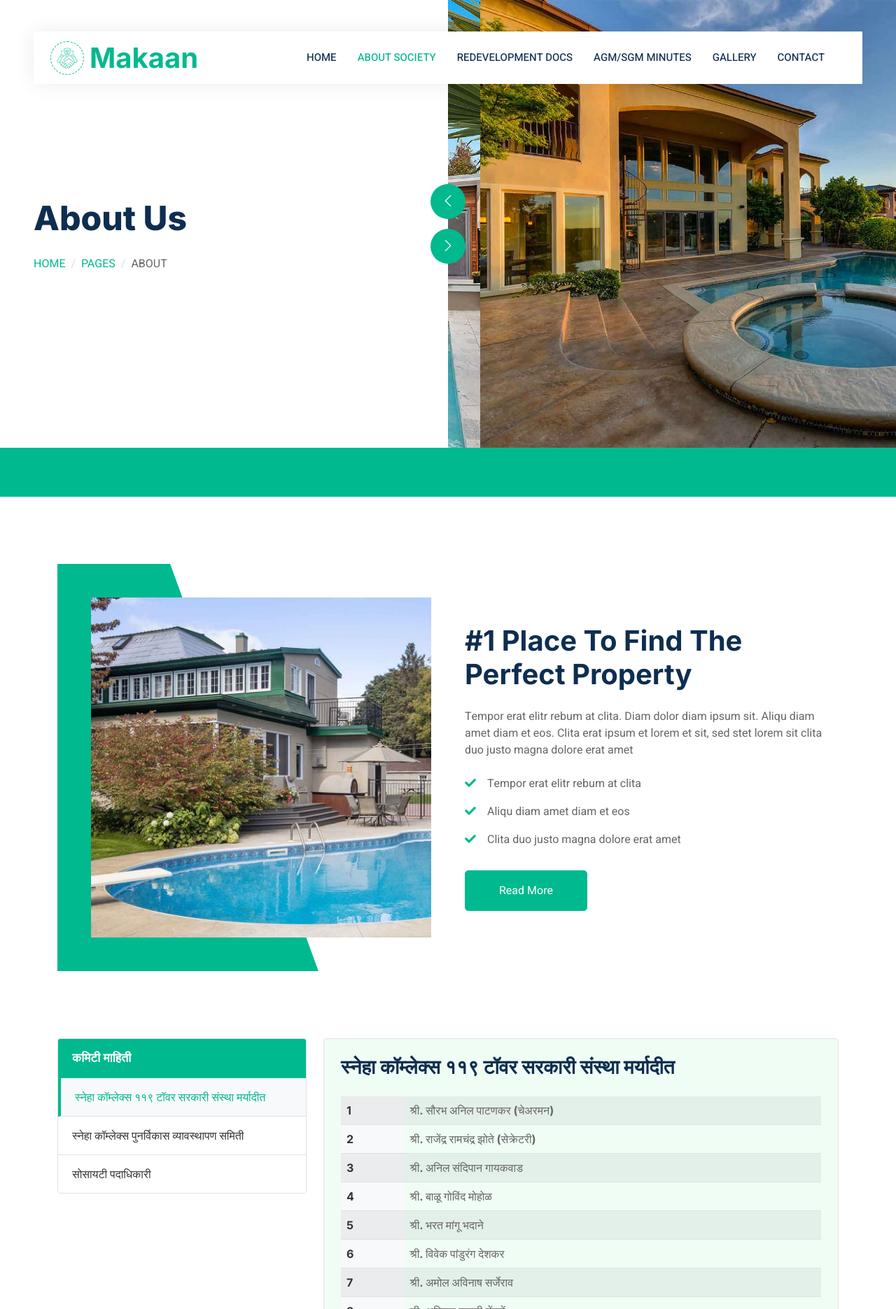
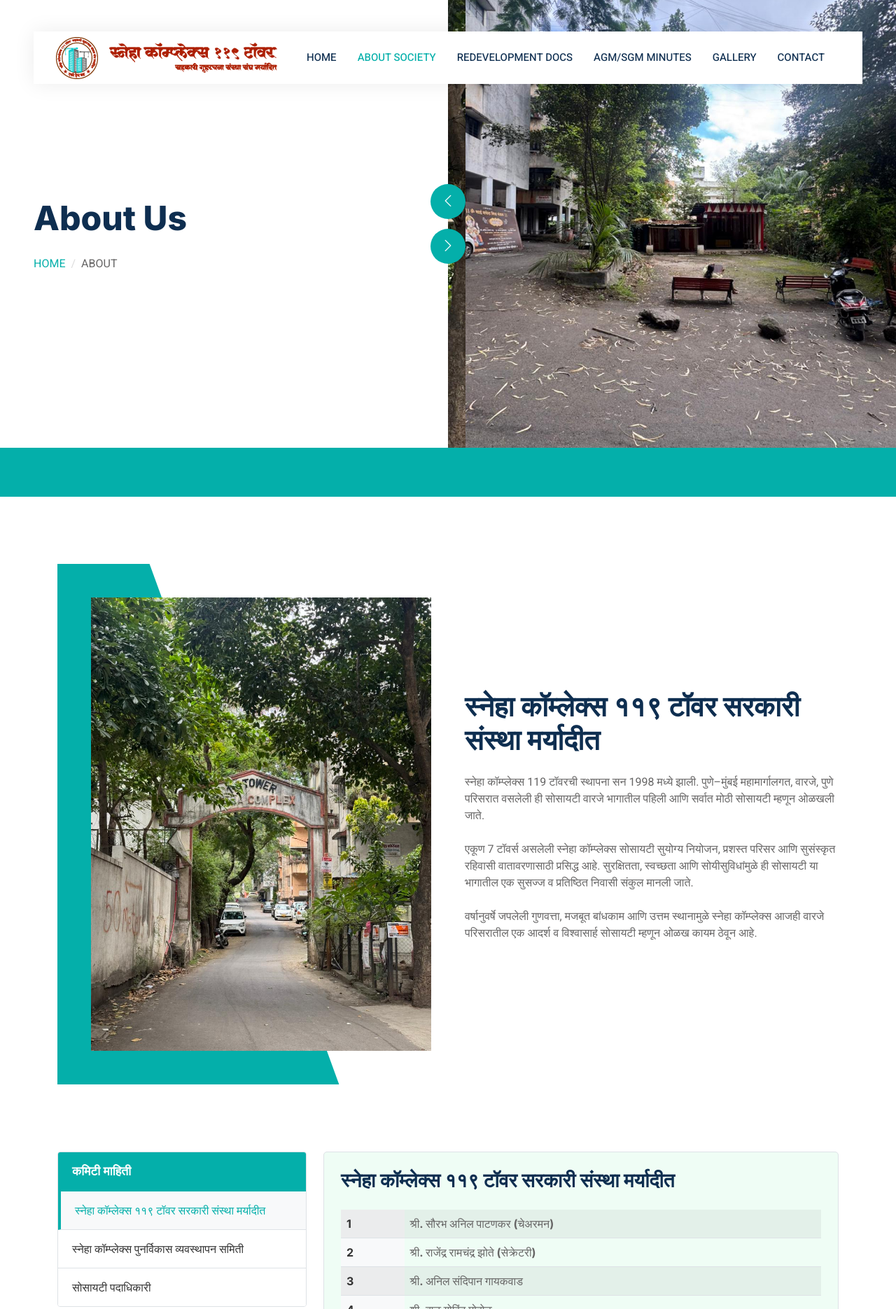
Before and after one commit to shivam-mane/sneha-complex, a plain HTML site: page about.html in a window 1280 px wide. Shown: the top 1871 px of the page at 70% size. Drawn offline with nearby package versions, Linux system fonts and the light colour scheme.

Commit message:
updated images and text

```diff
--- a/about.html
+++ b/about.html
@@ -47,10 +47,10 @@
         <div class="container-fluid nav-bar bg-transparent">
             <nav class="navbar navbar-expand-lg bg-white navbar-light py-0 px-4">
                 <a href="index.html" class="navbar-brand d-flex align-items-center text-center">
-                    <div class="icon p-2 me-2">
-                        <img class="img-fluid" src="img/icon-deal.png" alt="Icon" style="width: 30px; height: 30px;">
+                    <div class="logo-sneha">
+                        <img class="img-fluid" src="img/logo-sneha.png" alt="Icon">
                     </div>
-                    <h1 class="m-0 text-primary">Makaan</h1>
+                    <img class="img-fluid" src="img/main-sneha-logo.png" style="width: 15rem" alt="Icon">
                 </a>
                 <button type="button" class="navbar-toggler" data-bs-toggle="collapse" data-bs-target="#navbarCollapse">
                     <span class="navbar-toggler-icon"></span>
@@ -59,8 +59,7 @@
                     <div class="navbar-nav ms-auto">
                         <a href="index.html" class="nav-item nav-link">Home</a>
                         <a href="about.html" class="nav-item nav-link active">About Society</a>
-                        <a href="redevelopment.html"
-                            class="nav-item nav-link">Redevelopment Docs</a>
+                        <a href="redevelopment.html" class="nav-item nav-link">Redevelopment Docs</a>
                         <a href="minutes.html" class="nav-item nav-link">AGM/SGM Minutes</a>
                         <a href="gallery.html" class="nav-item nav-link">Gallery</a>
                         <a href="contact.html" class="nav-item nav-link">Contact</a>
@@ -79,7 +78,7 @@
                     <nav aria-label="breadcrumb animated fadeIn">
                         <ol class="breadcrumb text-uppercase">
                             <li class="breadcrumb-item"><a href="#">Home</a></li>
-                            <li class="breadcrumb-item"><a href="#">Pages</a></li>
+                            <!-- <li class="breadcrumb-item"><a href="#">Pages</a></li> -->
                             <li class="breadcrumb-item text-body active" aria-current="page">About</li>
                         </ol>
                     </nav>
@@ -87,10 +86,10 @@
                 <div class="col-md-6 animated fadeIn">
                     <div class="owl-carousel header-carousel">
                         <div class="owl-carousel-item">
-                            <img class="img-fluid" src="img/carousel-1.jpg" alt="">
+                            <img class="img-fluid" src="img\gallery\new\photo.jpg" alt="">
                         </div>
                         <div class="owl-carousel-item">
-                            <img class="img-fluid" src="img/carousel-2.jpg" alt="">
+                            <img class="img-fluid" src="img\gallery\new\photo_2.jpg" alt="">
                         </div>
                     </div>
                 </div>
@@ -141,18 +140,20 @@
                 <div class="row g-5 align-items-center">
                     <div class="col-lg-6 wow fadeIn" data-wow-delay="0.1s">
                         <div class="about-img position-relative overflow-hidden p-5 pe-0">
-                            <img class="img-fluid w-100" src="img/about.jpg">
+                            <img class="img-fluid w-100"
+                                src="img/gallery/WhatsApp Image 2025-12-13 at 7.43.36 PM (1).jpeg">
                         </div>
                     </div>
                     <div class="col-lg-6 wow fadeIn" data-wow-delay="0.5s">
-                        <h1 class="mb-4">#1 Place To Find The Perfect Property</h1>
-                        <p class="mb-4">Tempor erat elitr rebum at clita. Diam dolor diam ipsum sit. Aliqu diam amet
-                            diam et eos. Clita erat ipsum et lorem et sit, sed stet lorem sit clita duo justo magna
-                            dolore erat amet</p>
-                        <p><i class="fa fa-check text-primary me-3"></i>Tempor erat elitr rebum at clita</p>
-                        <p><i class="fa fa-check text-primary me-3"></i>Aliqu diam amet diam et eos</p>
-                        <p><i class="fa fa-check text-primary me-3"></i>Clita duo justo magna dolore erat amet</p>
-                        <a class="btn btn-primary py-3 px-5 mt-3" href="">Read More</a>
+                        <h1 class="mb-4">स्नेहा कॉम्लेक्स ११९ टॉवर सरकारी संस्था मर्यादीत</h1>
+                        <p class="mb-4">स्नेहा कॉम्प्लेक्स 119 टॉवरची स्थापना सन 1998 मध्ये झाली. पुणे–मुंबई
+                            महामार्गालगत, वारजे, पुणे परिसरात वसलेली ही सोसायटी वारजे भागातील पहिली आणि सर्वात मोठी
+                            सोसायटी म्हणून ओळखली जाते.</p>
+                         <p class="mb-4"> एकूण 7 टॉवर्स असलेली स्नेहा कॉम्प्लेक्स सोसायटी सुयोग्य नियोजन, प्रशस्त परिसर आणि सुसंस्कृत
+                            रहिवासी वातावरणासाठी प्रसिद्ध आहे. सुरक्षितता, स्वच्छता आणि सोयीसुविधांमुळे ही सोसायटी या
+                            भागातील एक सुसज्ज व प्रतिष्ठित निवासी संकुल मानली जाते.</p><p class="mb-4">
+                            वर्षानुवर्षे जपलेली गुणवत्ता, मजबूत बांधकाम आणि उत्तम स्थानामुळे स्नेहा कॉम्प्लेक्स आजही
+                            वारजे परिसरातील एक आदर्श व विश्वासार्ह सोसायटी म्हणून ओळख कायम ठेवून आहे.</p>
                     </div>
                 </div>
             </div>
@@ -269,7 +270,7 @@
             </div>
         </div> -->
         <!-- Team End -->
- <div class="container-xxl py-5">
+        <div class="container-xxl py-5">
             <div class="container">
                 <div class="row g-4">
 
@@ -289,7 +290,7 @@
                                 <button class="nav-link  marathi-text" id="v-pills-main-tab" data-bs-toggle="pill"
                                     data-bs-target="#v-pills-main" type="button" role="tab" aria-controls="v-pills-main"
                                     aria-selected="true">
-                                    स्नेहा कॉम्लेक्स पुनर्विकास व्यावस्थापण समिती
+                                    स्नेहा कॉम्प्लेक्स पुनर्विकास व्यवस्थापन समिती
 
                                 </button>
                                 <button class="nav-link  marathi-text" id="v-pills-society-tab" data-bs-toggle="pill"
@@ -485,7 +486,7 @@
                             <div class="tab-pane fade " id="v-pills-main" role="tabpanel"
                                 aria-labelledby="v-pills-main-tab">
                                 <div class="bg-light rounded p-4 border">
-                                    <h3 class="mb-4 marathi-text">स्नेहा कॉम्लेक्स पुनर्विकास व्यावस्थापण समिती
+                                    <h3 class="mb-4 marathi-text">स्नेहा कॉम्प्लेक्स पुनर्विकास व्यवस्थापन समिती
                                     </h3>
                                     <!-- <p class="mb-4 text-muted">संयुक्त पुनर्विकास प्रकल्पासाठी निवडलेली व्यवस्थापन समिती
                                         :</p> -->
@@ -565,9 +566,9 @@
                         <h5 class="text-white mb-4">Get In Touch</h5>
                         <p class="mb-2"><i class="fa fa-map-marker-alt me-3"></i>Mumbai Pune Bypass Road Survey No, 119,
                             Sneha Complex Rd, Motiram Nagar, Warje, Pune, Maharashtra 411058</p>
-                        <p class="mb-2"><i class="fa fa-phone-alt me-3"></i>+012 345 67890</p>
-                        <p class="mb-2"><i class="fa fa-envelope me-3"></i>info@example.com</p>
-                        <div class="d-flex pt-2">
+                        <p class="mb-2"><i class="fa fa-phone-alt me-3"></i>+91 79720 30648 / 87886 12275</p>
+                        <p class="mb-2"><i class="fa fa-envelope me-3"></i>chairman@snehacomplex.in</p>
+                        <div class="d-flex pt-2 d-none">
                             <a class="btn btn-outline-light btn-social" href=""><i class="fab fa-twitter"></i></a>
                             <a class="btn btn-outline-light btn-social" href=""><i class="fab fa-facebook-f"></i></a>
                             <a class="btn btn-outline-light btn-social" href=""><i class="fab fa-youtube"></i></a>
@@ -621,7 +622,7 @@
     </div>
 
     <!-- JavaScript Libraries -->
-     <script src="https://code.jquery.com/jquery-3.4.1.min.js"></script>
+    <script src="https://code.jquery.com/jquery-3.4.1.min.js"></script>
     <script src="https://cdn.jsdelivr.net/npm/bootstrap@5.0.0/dist/js/bootstrap.bundle.min.js"></script>
     <script src="lib/wow/wow.min.js"></script>
     <script src="lib/easing/easing.min.js"></script>
--- a/css/style.css
+++ b/css/style.css
@@ -1,6 +1,6 @@
 /********** Template CSS **********/
 :root {
-    --primary: #00B98E;
+    --primary: #04afaa;
     --secondary: #FF6922;
     --light: #EFFDF5;
     --dark: #0E2E50;
@@ -200,6 +200,10 @@
 @media (max-width: 768px) {
     .header-carousel .owl-nav {
         left: 25px;
+    }
+    .logo-sneha{
+        padding: 0 !important;
+        margin: 0 !important;
     }
 }
 
@@ -448,7 +452,7 @@
 }
 
 .sidebar-header {
-    background-color: #00B98E;
+    background-color: #04afaa;
     color: white;
     padding: 15px 20px;
     font-weight: 600;
@@ -472,14 +476,14 @@
 
 .nav-pills .nav-link.active,
 .nav-pills .show>.nav-link {
-    color: #00B98E;
+    color: #04afaa;
     background-color: #f8f9fa;
-    border-left: 4px solid #00B98E;
+    border-left: 4px solid #04afaa;
 }
 
 .nav-pills .nav-link:hover:not(.active) {
     background-color: #f8f9fa;
-    color: #00B98E;
+    color: #04afaa;
 }
 
 .committee-table th {
@@ -515,11 +519,11 @@
 /* .nav-pills .nav-link.active,
 .nav-pills .show>.nav-link {
     color: #fff;
-    background-color: #00B98E;
+    background-color: #04afaa;
     /* Primary Theme Color */
-} */
+}
 
-.nav-pills .nav-link:hover:not(.active) {
+*/ .nav-pills .nav-link:hover:not(.active) {
     background-color: #f8f9fa;
 }
 
@@ -545,3 +549,8 @@
     margin-top: 15px;
     text-align: right;
 }
+
+.logo-sneha {
+    padding: .5rem ;
+    margin-right: .5rem ;
+}
--- a/scss/bootstrap.scss
+++ b/scss/bootstrap.scss
@@ -1,6 +1,6 @@
 /******* Customized Bootstrap ********/
 
-$primary: #00B98E;
+$primary: #04afaa;
 $secondary: #FF6922;
 $light: #EFFDF5;
 $dark: #0E2E50;
```
Also changed, not shown: 404.html (+6 -6 lines), committee.html (+11 -11 lines), contact.html (+9 -9 lines), gallery.html (+33 -21 lines), index.html (+15 -11 lines), minutes.html (+8 -8 lines), property-agent.html (+6 -6 lines), property-list.html (+6 -6 lines), property-type.html (+6 -6 lines), redevelopment.html (+8 -8 lines), testimonial.html (+6 -6 lines), css/bootstrap.min.css, img/gallery/new/photo.jpg (added), img/gallery/new/photo_2.jpg (added), 2 more files.
